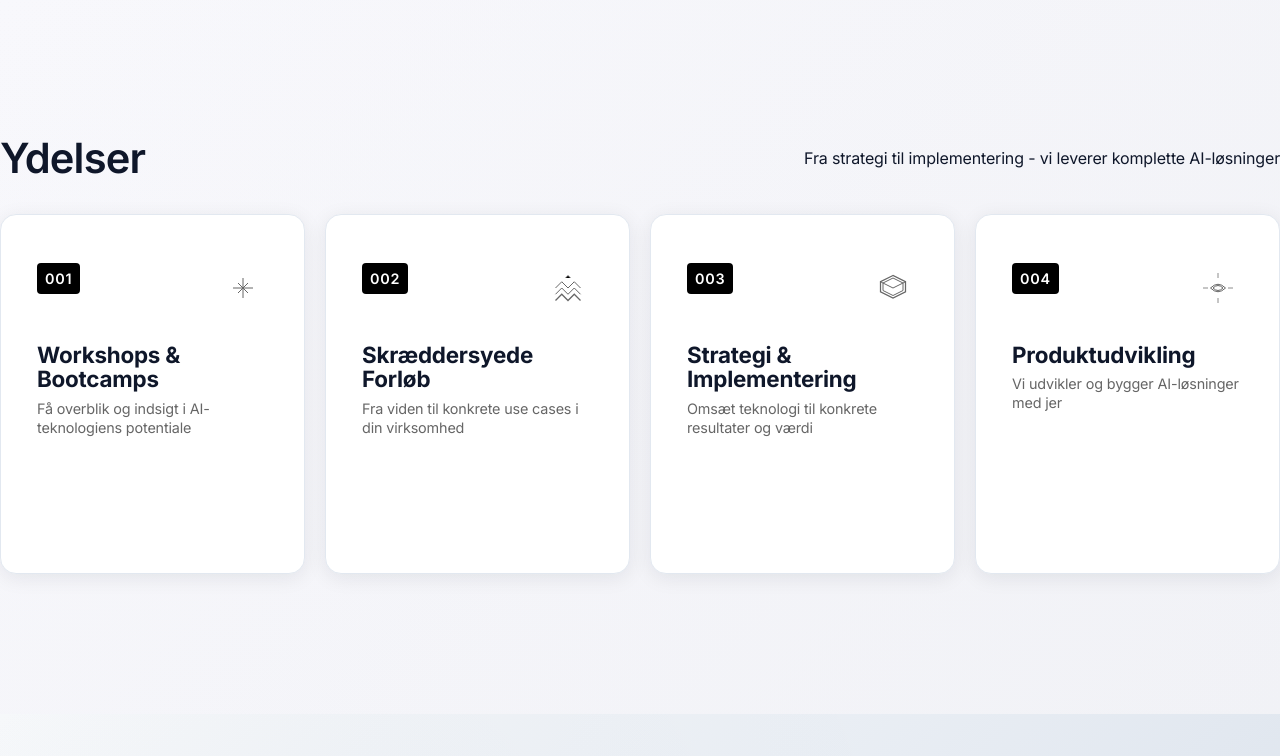
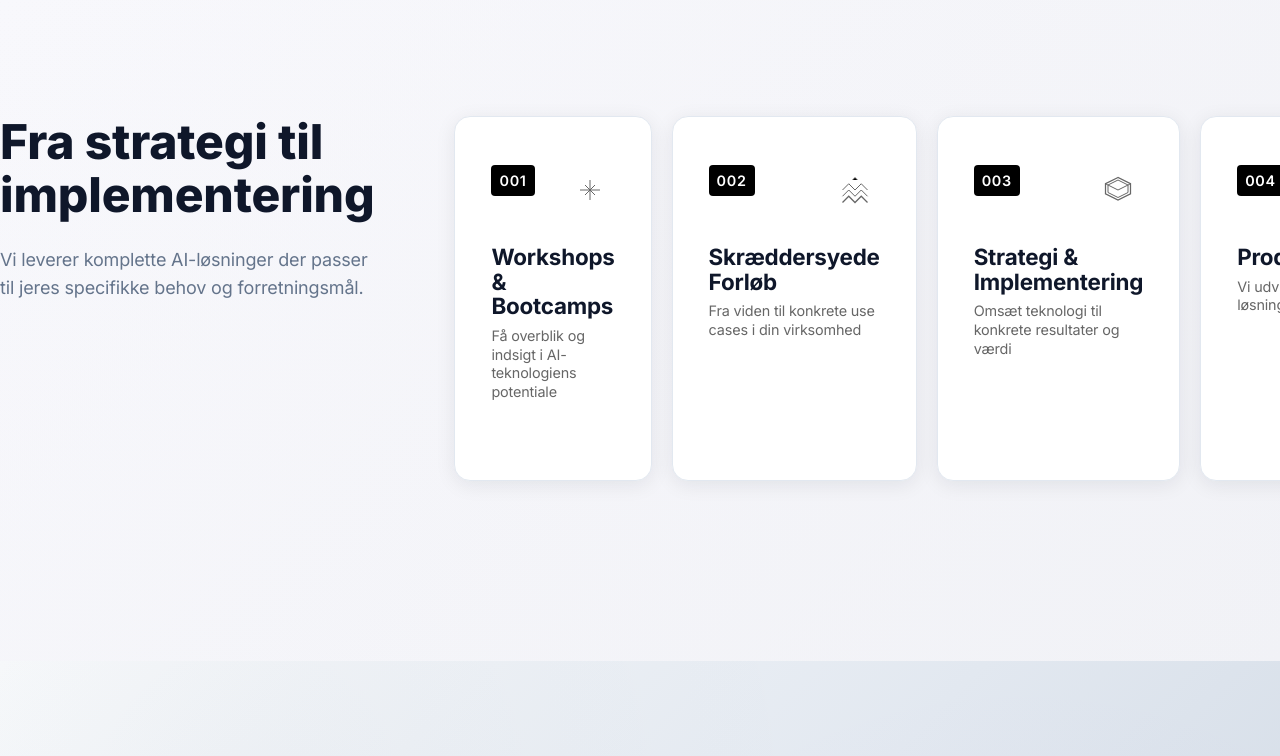
Before and after one commit to b4ltasar/saibaweb, a Jekyll site: the page built from index.html, in a window 1280 px wide and 900 px high, scrolled down 760 px, cut to the strip 144-900 px from the top of the window. Built offline with Jekyll 4.4.1, drawn with Linux system fonts in a browser that asks for light colours; some of the changed text lies outside the part shown.

Commit message:
Redesign all sections with consistent styling
- Remove section headers from Services, Optimization, and Clients
- Add descriptive text that explains what each section is about
- Make Clients section full-width with faded logos
- Add proper CSS for all three sections with consistent styling
- Mobile responsive design for all sections
- Client logos are now faded (opacity 0.4, grayscale) with hover effects

```diff
--- a/assets/css/main.css
+++ b/assets/css/main.css
@@ -529,6 +529,7 @@ body {
 .services {
   background: linear-gradient(135deg, #f8fafc 0%, #f1f5f9 100%);
   position: relative;
+  padding: 120px 0;
 }
 
 .services::before {
@@ -546,6 +547,38 @@ body {
 .services-container {
   position: relative;
   z-index: 1;
+  max-width: 1400px;
+  margin: 0 auto;
+  padding: 0 20px;
+}
+
+.services-content {
+  display: grid;
+  grid-template-columns: 1fr 2fr;
+  gap: 80px;
+  align-items: start;
+  margin-bottom: 60px;
+}
+
+.services-text {
+  display: flex;
+  flex-direction: column;
+  gap: 24px;
+}
+
+.services-main-text {
+  font-size: 48px;
+  font-weight: 800;
+  color: var(--text);
+  margin: 0;
+  line-height: 1.1;
+}
+
+.services-description {
+  font-size: 18px;
+  color: var(--muted);
+  line-height: 1.6;
+  margin: 0;
 }
 
 .services-container {
@@ -1153,26 +1186,6 @@ body {
   z-index: 1;
 }
 
-.optimization-header {
-  text-align: center;
-  margin-bottom: 80px;
-}
-
-.optimization-title {
-  font-size: 48px;
-  font-weight: 800;
-  color: #0f172a;
-  margin: 0 0 16px 0;
-  line-height: 1.1;
-}
-
-.optimization-subtitle {
-  font-size: 20px;
-  color: rgba(15, 23, 42, 0.7);
-  margin: 0;
-  font-weight: 400;
-}
-
 .optimization-content {
   display: grid;
   grid-template-columns: 1fr 1fr;
@@ -1187,11 +1200,11 @@ body {
 }
 
 .optimization-main-text {
-  font-size: 36px;
-  font-weight: 700;
+  font-size: 48px;
+  font-weight: 800;
   color: #0f172a;
   margin: 0;
-  line-height: 1.2;
+  line-height: 1.1;
 }
 
 .optimization-description {
@@ -1199,51 +1212,6 @@ body {
   color: rgba(15, 23, 42, 0.8);
   line-height: 1.6;
   margin: 0;
-}
-
-.optimization-visual {
-  position: relative;
-  display: flex;
-  flex-direction: column;
-  gap: 40px;
-}
-
-.optimization-mask {
-  position: relative;
-  height: 300px;
-  border-radius: 16px;
-  overflow: hidden;
-  background: linear-gradient(135deg, #e2e8f0 0%, #cbd5e1 100%);
-}
-
-.optimization-image-placeholder {
-  position: relative;
-  width: 100%;
-  height: 100%;
-  background: linear-gradient(45deg, #f1f5f9 25%, transparent 25%),
-              linear-gradient(-45deg, #f1f5f9 25%, transparent 25%),
-              linear-gradient(45deg, transparent 75%, #e2e8f0 75%),
-              linear-gradient(-45deg, transparent 75%, #e2e8f0 75%);
-  background-size: 20px 20px;
-  background-position: 0 0, 0 10px, 10px -10px, -10px 0px;
-}
-
-.optimization-image-fade {
-  position: absolute;
-  top: 0;
-  left: 0;
-  right: 0;
-  bottom: 0;
-  background: linear-gradient(135deg,
-    rgba(15, 23, 42, 0.1) 0%,
-    rgba(15, 23, 42, 0.3) 50%,
-    rgba(15, 23, 42, 0.1) 100%);
-  animation: fadeInOut 4s ease-in-out infinite;
-}
-
-@keyframes fadeInOut {
-  0%, 100% { opacity: 0.3; }
-  50% { opacity: 0.8; }
 }
 
 .optimization-interactive {
@@ -1260,33 +1228,46 @@ body {
 
 /* Mobile Responsive */
 @media (max-width: 768px) {
-  .optimization-header {
-    margin-bottom: 60px;
-  }
-
-  .optimization-title {
-    font-size: 32px;
-  }
-
-  .optimization-subtitle {
-    font-size: 16px;
-  }
-
   .optimization-content {
     grid-template-columns: 1fr;
     gap: 40px;
   }
 
   .optimization-main-text {
-    font-size: 24px;
+    font-size: 32px;
   }
 
   .optimization-description {
     font-size: 16px;
   }
 
-  .optimization-mask {
-    height: 200px;
+  .services-content {
+    grid-template-columns: 1fr;
+    gap: 40px;
+  }
+
+  .services-main-text {
+    font-size: 32px;
+  }
+
+  .services-description {
+    font-size: 16px;
+  }
+
+  .clients-content {
+    margin-bottom: 40px;
+  }
+
+  .clients-main-text {
+    font-size: 32px;
+  }
+
+  .clients-description {
+    font-size: 16px;
+  }
+
+  .clients-logos {
+    gap: 40px;
   }
 }
 
@@ -1620,6 +1601,69 @@ body {
 /* Clients Section */
 .clients {
   background: var(--card);
+  padding: 120px 0;
+}
+
+.clients-container {
+  max-width: 100%;
+  margin: 0;
+  padding: 0;
+}
+
+.clients-content {
+  text-align: center;
+  margin-bottom: 60px;
+}
+
+.clients-main-text {
+  font-size: 48px;
+  font-weight: 800;
+  color: var(--text);
+  margin: 0 0 16px 0;
+  line-height: 1.1;
+}
+
+.clients-description {
+  font-size: 18px;
+  color: var(--muted);
+  margin: 0;
+  max-width: 600px;
+  margin: 0 auto;
+}
+
+.clients-logos {
+  display: flex;
+  justify-content: center;
+  align-items: center;
+  flex-wrap: wrap;
+  gap: 60px;
+  opacity: 0.4;
+  filter: grayscale(100%);
+  transition: all 0.3s ease;
+}
+
+.clients-logos:hover {
+  opacity: 0.7;
+  filter: grayscale(50%);
+}
+
+.client-logo {
+  display: flex;
+  align-items: center;
+  justify-content: center;
+}
+
+.client-logo-img {
+  height: 40px;
+  width: auto;
+  object-fit: contain;
+  filter: brightness(0.8);
+  transition: all 0.3s ease;
+}
+
+.client-logo:hover .client-logo-img {
+  filter: brightness(1);
+  transform: scale(1.05);
 }
 
 
--- a/index.html
+++ b/index.html
@@ -26,18 +26,10 @@ description: "Fra hverdagens rutiner til ekstraordinære superkræfter med AI fo
 <!-- Services Section -->
 <section class="services section" id="services">
     <div class="services-container">
-        <div class="services-header">
-            <h2 class="services-title">Ydelser</h2>
-            <p class="services-subtitle">Fra strategi til implementering - vi leverer komplette AI-løsninger</p>
-        </div>
-
         <div class="services-content">
-            <div class="services-visual">
-                <div class="services-mask">
-                    <div class="services-image-placeholder">
-                        <div class="services-image-fade"></div>
-                    </div>
-                </div>
+            <div class="services-text">
+                <h2 class="services-main-text">Fra strategi til implementering</h2>
+                <p class="services-description">Vi leverer komplette AI-løsninger der passer til jeres specifikke behov og forretningsmål.</p>
             </div>
 
             <div class="services-grid">
@@ -87,32 +79,19 @@ description: "Fra hverdagens rutiner til ekstraordinære superkræfter med AI fo
 <!-- Optimization Section -->
 <section class="optimization section" id="optimization">
     <div class="optimization-container">
-        <div class="optimization-header">
-            <h2 class="optimization-title">Optimering</h2>
-            <p class="optimization-subtitle">Udforsk AI's potentiale gennem interaktive cases</p>
-        </div>
-
         <div class="optimization-content">
             <div class="optimization-text">
-                <h3 class="optimization-main-text">Optimér jeres forretningsprocesser</h3>
+                <h2 class="optimization-main-text">Optimér jeres forretningsprocesser</h2>
                 <p class="optimization-description">
-                    Klik rundt i området nedenfor og se konkrete eksempler på, hvordan AI kan optimere jeres specifikke forretningsområder. Fra produktivitet til kundeservice - hver case viser målbare resultater.
+                    Udforsk AI's potentiale gennem interaktive cases. Klik rundt i området nedenfor og se konkrete eksempler på, hvordan AI kan optimere jeres specifikke forretningsområder.
                 </p>
             </div>
 
-            <div class="optimization-visual">
-                <div class="optimization-mask">
-                    <div class="optimization-image-placeholder">
-                        <div class="optimization-image-fade"></div>
-                    </div>
-                </div>
-
             <div class="optimization-interactive">
-                    <h4 class="optimization-interactive-title" id="optimizationTitle">Klik og se hvorfor AI kan forbedre din virksomhed</h4>
+                <h3 class="optimization-interactive-title" id="optimizationTitle">Klik og se hvorfor AI kan forbedre din virksomhed</h3>
                 <div class="interactive-area">
                     <div class="fact-boxes-container">
                         <!-- AI fact boxes will be dynamically positioned here -->
-                        </div>
                     </div>
                 </div>
             </div>
@@ -183,9 +162,9 @@ description: "Fra hverdagens rutiner til ekstraordinære superkræfter med AI fo
 <!-- Clients Section -->
 <section class="clients section" id="clients">
     <div class="clients-container">
-        <div class="clients-header">
-            <h2 class="clients-title">Kunder</h2>
-        </div>
+        <div class="clients-content">
+            <h2 class="clients-main-text">Vi arbejder med</h2>
+            <p class="clients-description">Få et indblik i de virksomheder der allerede har valgt at investere i AI med os</p>
 
             <div class="clients-logos">
                 {% for client in site.data.clients %}
@@ -197,6 +176,7 @@ description: "Fra hverdagens rutiner til ekstraordinære superkræfter med AI fo
                     {% endif %}
                 </div>
                 {% endfor %}
+            </div>
         </div>
     </div>
 </section>
```
Lines whose indentation alone changed are shown as unchanged.
